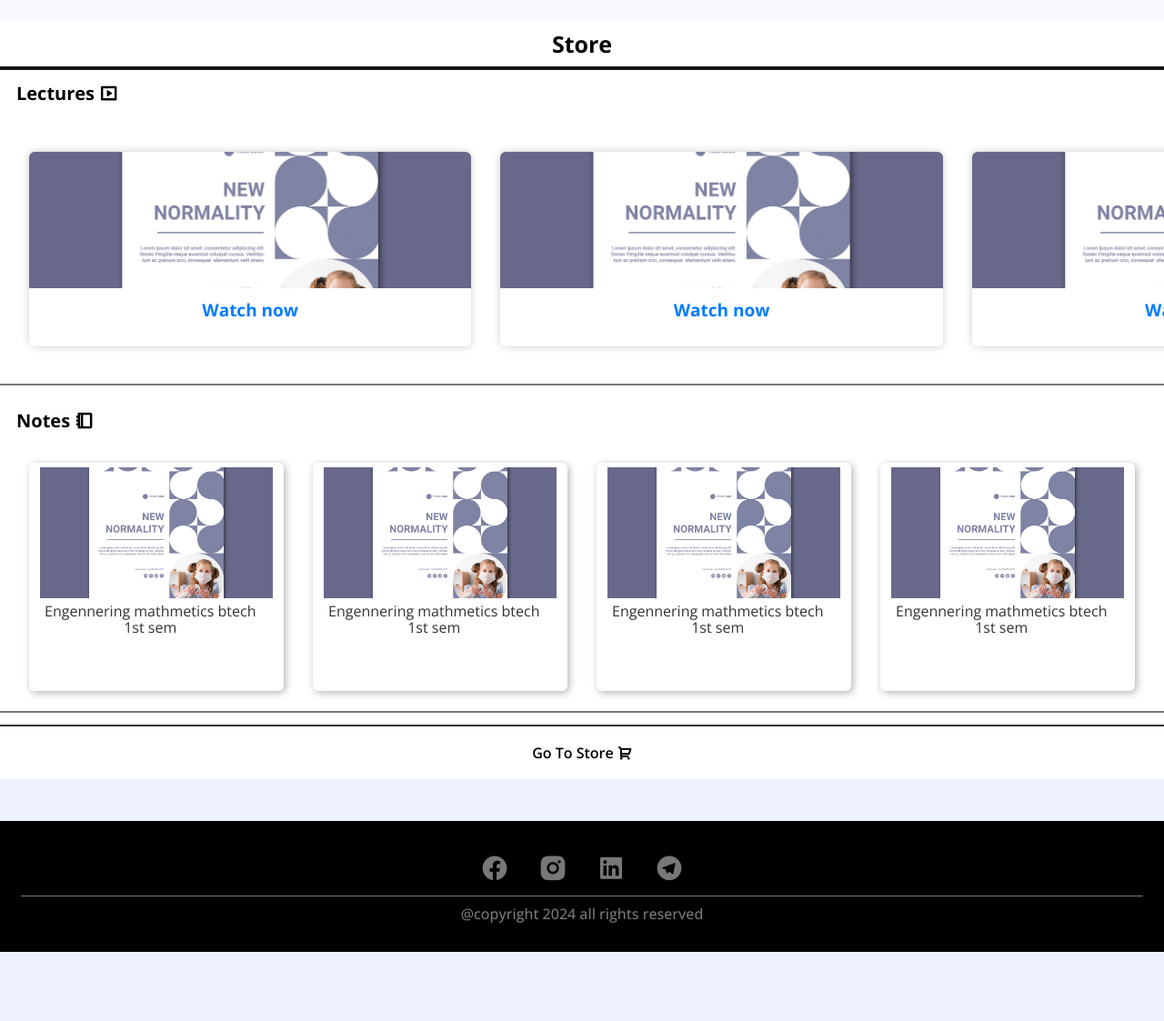
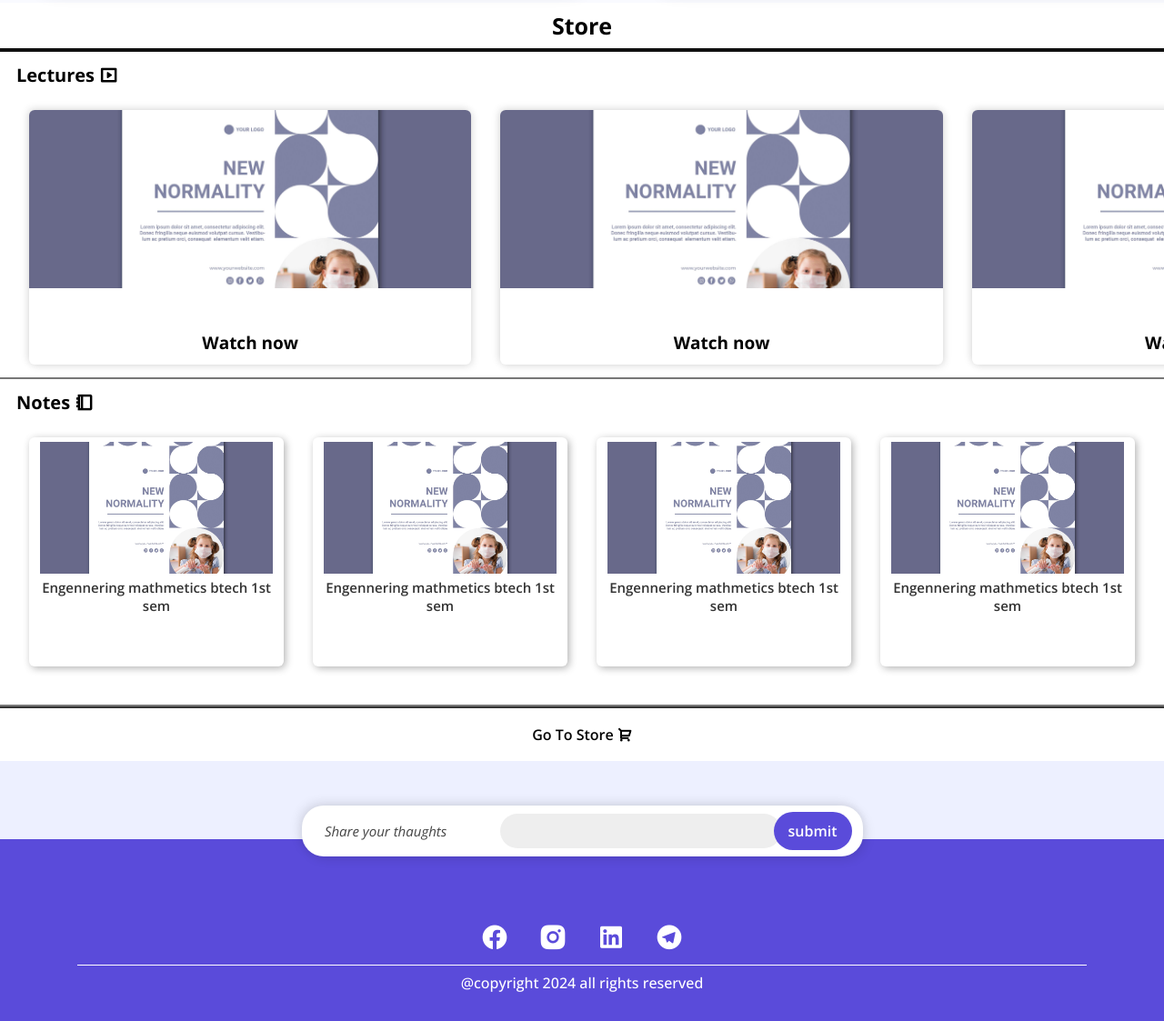
Before and after one commit to anujup/landingpage, a plain HTML site: page index.html in a window 1280 px wide. Shown: the part 1712-2835 px from the top of the page at 91% size. Before the commit the page ends 2759 px from the top, so only its background shows below. Drawn offline with nearby package versions, Linux system fonts and the light colour scheme.

Commit message:
last submit

```diff
--- a/index.html
+++ b/index.html
@@ -147,6 +147,11 @@
                 </div>
         </main>
         <footer>
+            <div class="comment">
+                <p>Share your thaughts</p>
+                <input type="text">
+                <button>submit</button>
+            </div>
             <div class="social-links">
                 <i class="ri-facebook-circle-fill ri-2x"></i>
                 <i class="ri-instagram-fill ri-2x"></i>
--- a/style.css
+++ b/style.css
@@ -81,7 +81,6 @@ html ,body {
 }
 
 
-/* -------------------- responsive nav  ---------------------- */
 
 
 
@@ -200,9 +199,11 @@ button.selected-slider {
     background: rgba(255,255,255,1);
 }
 .update{
-    padding: 20px;
-    height: 390px;
+    padding: 30px;
+    height: 400px;
     background:#5A4BDA;
+    background-image:url("https://images.unsplash.com/photo-1604145204173-57c74a578cd6?w=700&auto=format&fit=crop&q=60&ixlib=rb-4.0.3&ixid=M3wxMjA3fDB8MHxzZWFyY2h8MTl8fHB1cnBsZSUyMGFic3RyYWN0fGVufDB8fDB8fHww");
+    background-size: cover;
 
 }
 
@@ -231,24 +232,24 @@ button.selected-slider {
 /* -------------------- Event section  ---------------------- */
 .events {
     background: rgba(255,255,255,0.7);
-    height: 355px;
+    height: 325px;
 }
 
 
 
 .events .event-items{
-    height: 300px;
+    height: 280px;
     width: 100%;
     overflow:auto;
     display: flex;
-    gap: 80px;
+    gap: 70px;
     align-items: center;
     flex: 1;
-    padding: 0 30px;
+    padding: 0px 30px;
 }
 .event-items div {
-    min-width: 40%;
-    height: 70%;
+    min-width: 50%;
+    height: 80%;
     background:#fff;
     box-shadow: 8px 8px 18px rgba(0,0,0,0.1), -8px -8px 18px rgba(0,0,0,0.1);
     border-radius: 24px;
@@ -268,6 +269,7 @@ button.selected-slider {
 
 /* -------------------- Store section  ---------------------- */
 .store{
+    margin-bottom: 120px;
     background:#fff;
     width: 100%;
     height: 800px;
@@ -301,15 +303,14 @@ button.selected-slider {
 
 .store-items>div{
     padding: 14px 32px;
-    height: 49%;
+    height: 50%;
     width: 100%;
     background:#fff;
     display: flex;
     gap: 32px;
-    align-items: center;
+    align-items: start;
     flex:1;
     overflow: auto;
-    margin-bottom: 1%;
     border-bottom: 2px solid #777777;
 }
 .store-items h4{
@@ -322,8 +323,8 @@ button.selected-slider {
 
 .notes div{
     min-width: 20%;
-    height: 94%;
-    text-align:center;
+    height: 90%;
+    text-align: center;
     padding: 2px 4px;
     border-radius: 6px;
     padding: 5px;
@@ -336,14 +337,14 @@ button.selected-slider {
     background: red;
 }
 .notes p {
-    width: 95%;
-    line-height: 18px;
     color:rgba(0,0,0,0.8);
+    font-weight: 600;
+    font-size: 15px;
 }
 
 .lectures div {
     min-width: 40%;
-    height: 80%;
+    height: 100%;
     box-shadow: 2px 2px 8px rgba(0,0,0,0.1), -2px -2px 8px rgba(0,0,0,0.1);
     border-radius: 6px;
     text-align:center;
@@ -356,12 +357,12 @@ button.selected-slider {
 }
 .lectures a{
     display:inline-block;
-    padding: 6px;
+    padding: 4px;
+    margin-top: 8%;
     width: 100%;
-    height: 30%;
     font-size: 19px;
     font-weight: 700;
-    color:#007cff;
+    color: black;
     text-decoration:none;
 }
 
@@ -369,17 +370,63 @@ button.selected-slider {
 
 /* -------------------- Footer  ---------------------- */
 footer{
+    display:flex;
+    flex-direction:column;
+    align-items: center;
     margin-top: 80px ;
     width: 100%;
     text-align: center;
     font-weight: 500;
-    background: black;
-    color: #777777;
+    background:#5A4BDA;
+    color: white;
     padding: 23px;
 }
-footer p{
-    border-top: 1px solid #777777;
+footer>p{
+    width: 90%;
+    border-top: 1px solid #fff;
     padding: 8px;
+}
+.comment{
+    position:relative;
+    box-shadow: 3px 3px 12px rgba(0,0,0,0.1), -3px -3px 12px rgba(0,0,0,0.1);
+    top: -60px;
+    background: #fff;
+    border-radius: 24px;
+    width: 50%;
+    display:flex;
+    justify-content:space-between;
+    align-items: center;
+
+}
+.comment p{
+    width: 30%;
+    padding: 18px;
+    font-style:italic;
+    font-weight: 400;
+    font-size: 15px;
+    color:#444;
+}
+.comment input{
+    width: 50%;
+    height: 38px;
+    border-radius: 30px;
+    border: none;
+    position:relative;
+    background:#eeeeee;
+    left: 15px;
+}
+
+.comment button{
+    position:relative;
+    right: 12px;
+    padding: 10px 16px;
+    background:#5A4BDA;
+    border: none;
+    border-radius: 30px;
+    color: white;
+    z-index: 1;
+    font-weight: 600;
+    font-size: 16px;
 }
 
 /* --------------------- Social links ---------------------- */
@@ -456,5 +503,9 @@ footer p{
     .events .event-items div{
         min-width: 65%;
     }
+/* -------------------- comment  ---------------------- */
+    .comment{
+        width: 98%;
+    }
 
 }
```
